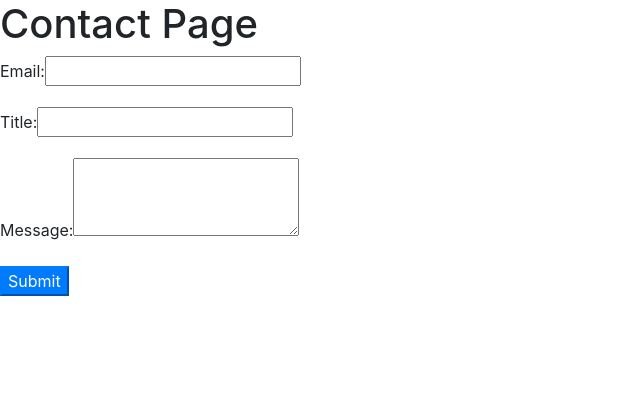
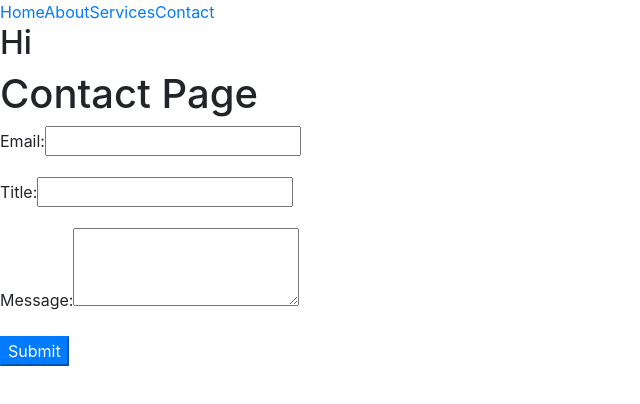
Before and after one commit to Coencidental/T3A2_Pesky_Pooch, a React (Create React App) app: page /contact in a window 1280 px wide. Shown: the top 404 px of the page, without its empty margins (0-640 px from the left). Built offline with nearby package versions, Linux system fonts and the light colour scheme.

Commit message:
made single page app

```diff
--- a/package.json
+++ b/package.json
@@ -6,7 +6,10 @@
     "@testing-library/jest-dom": "^4.2.4",
     "@testing-library/react": "^9.3.2",
     "@testing-library/user-event": "^7.1.2",
+    "bulma": "^0.8.0",
+    "node-sass": "^4.13.1",
     "react": "^16.12.0",
+    "react-bulma-components": "^3.1.3",
     "react-dom": "^16.12.0",
     "react-router-dom": "^5.1.2",
     "react-scripts": "3.3.0"
--- a/src/App.js
+++ b/src/App.js
@@ -1,5 +1,5 @@
 import React, { Component } from 'react';
-import { BrowserRouter as  Router, Route, Switch } from "react-router-dom";
+import { BrowserRouter as Router, Route, Link, Switch } from "react-router-dom";
 import { Home } from './Home';
 import { About } from './About';
 import { Services } from './Services';
@@ -23,16 +23,28 @@ class App extends Component {
         <Router>
           <div>
             { token && <h4>User is logged in!</h4>}
-            <Switch>
-              <Route exact path="/login" render={(props) => {
+              <Link to="/login" render={(props) => {
                   return <LoginPage {...props} onLogin={this.onLogin} />
                 }} />
-              <Route exact path="/" component={Home} />
-              <Route exact path="/about" component={About} />
-              <Route exact path="/services" component={Services} />
-              <Route exact path="/contact" component={ContactPage} />
-            </Switch>
+              <Link to="/">Home</Link>
+              <Link to="/about">About</Link>
+              <Link to="/services">Services</Link>
+              <Link to="/contact">Contact</Link>
           </div>
+          <Switch>
+            <Route exact path="/">
+              <Home />
+            </Route>
+            <Route exact path="/about">
+              <About />
+            </Route>
+            <Route exact path="/services">
+              <Services />
+            </Route>
+            <Route exact path="/contact">
+              <ContactPage />
+            </Route>
+          </Switch>
         </Router>
       </React.Fragment>
     );
--- a/src/ContactPage.js
+++ b/src/ContactPage.js
@@ -5,6 +5,7 @@ class ContactPage extends Component {
   render() {
     return(
       <div>
+        <h2>Hi</h2>
       <h1>Contact Page</h1>
       <ContactForm />
       </div>
--- a/src/Home.js
+++ b/src/Home.js
@@ -3,11 +3,7 @@ import React from 'react';
 export const Home  = () => (
   <React.Fragment>
     <div>
-      <a href="/login">Login</a>
-      <a href="/">Home</a>
-      <a href="/about">About Us</a>
-      <a href="/services">Services</a>
-      <a href="/contact">Contact</a>
+      <h1>Home</h1>
     </div>
   </React.Fragment>
 )
--- a/src/forms/ContactForm.js
+++ b/src/forms/ContactForm.js
@@ -7,9 +7,22 @@ constructor(props) {
     email: "",
     title: "",
     message: ""
+    }
   }
-}
+  onEmailChange(event) {
+    this.setState({email: event.target.value})
+  }
 
+  onTitleChange(event) {
+    this.setState({title: event.target.value})
+  }
+
+  onMessageChange(event) {
+    this.setState({message: event.target.value})
+  }
+
+  handleSubmit(event) {
+  }
 
   render() {
     return(
@@ -31,18 +44,5 @@ constructor(props) {
     );
   }
 
-  onEmailChange(event) {
-    this.setState({email: event.target.value})
-  }
 
-  onTitleChange(event) {
-    this.setState({title: event.target.value})
-  }
-
-  onMessageChange(event) {
-    this.setState({message: event.target.value})
-  }
-
-  handleSubmit(event) {
-  }
 }
```
Also changed, not shown: src/components/Navigationbar.js (added, +50 -0 lines), 1 other file (tests, documents, lock files or other folders).
